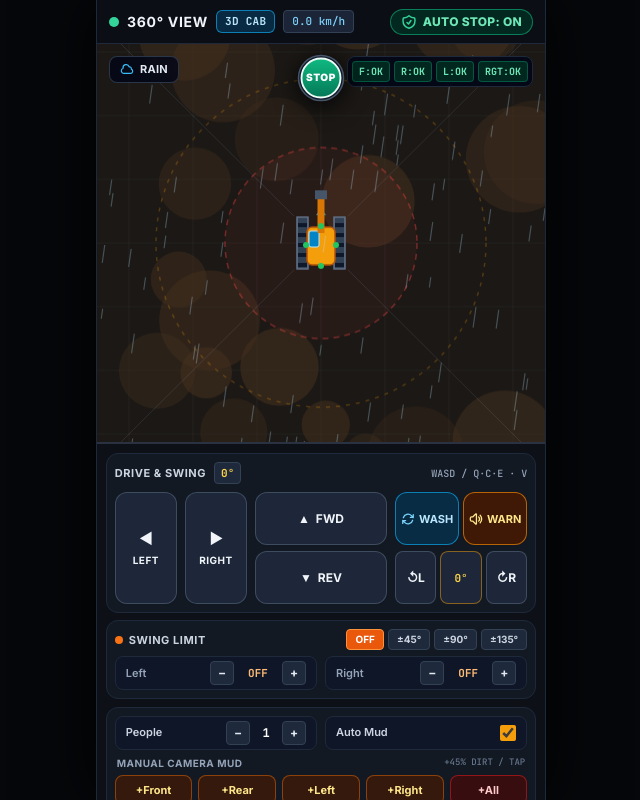
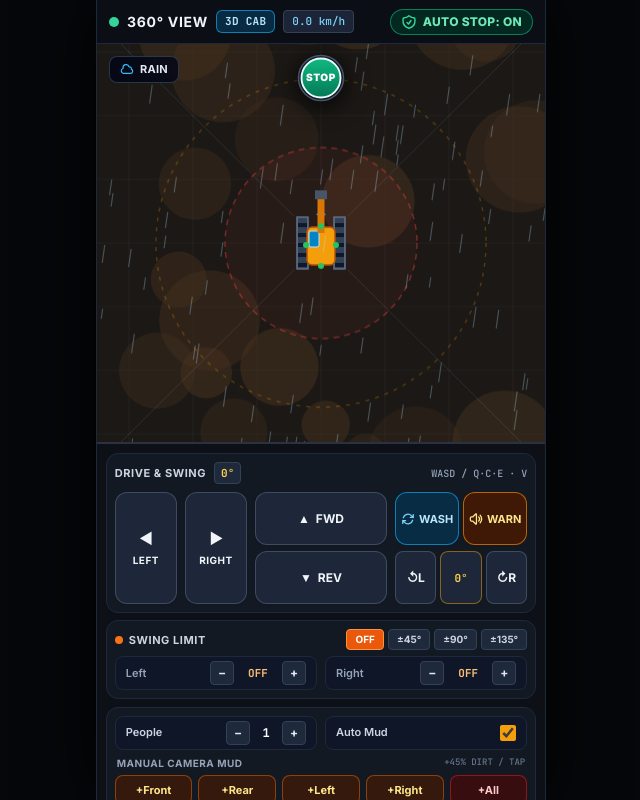
Before and after one commit to lccuber-stack/dd-simulator, a plain HTML site: page index.html in a window 1280 px wide. Shown: the whole page, without its empty margins (319-959 px from the left). Drawn offline with nearby package versions, Linux system fonts and the light colour scheme.

Commit message:
Add files via upload

```diff
--- a/index.html
+++ b/index.html
@@ -251,8 +251,8 @@
                 </div>
             </div>
 
-            <!-- Top-Right 4-Camera Health Chips -->
-            <div class="absolute top-3 right-3 z-20 flex items-center gap-1 bg-slate-950/85 backdrop-blur-sm p-1 rounded-lg border border-slate-800 pointer-events-none">
+            <!-- Top-Right 4-Camera Health Chips (Hidden per HMI view preference) -->
+            <div class="hidden absolute top-3 right-3 z-20 items-center gap-1 bg-slate-950/85 backdrop-blur-sm p-1 rounded-lg border border-slate-800 pointer-events-none">
                 <span id="chip-front" class="font-mono-tech text-[10px] font-bold px-1.5 py-0.5 rounded bg-emerald-950/90 text-emerald-300 border border-emerald-700/60">F:OK</span>
                 <span id="chip-rear" class="font-mono-tech text-[10px] font-bold px-1.5 py-0.5 rounded bg-emerald-950/90 text-emerald-300 border border-emerald-700/60">R:OK</span>
                 <span id="chip-left" class="font-mono-tech text-[10px] font-bold px-1.5 py-0.5 rounded bg-emerald-950/90 text-emerald-300 border border-emerald-700/60">L:OK</span>
```
